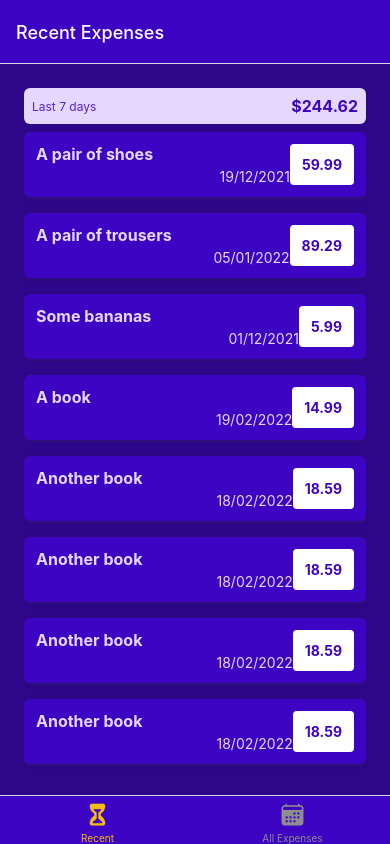
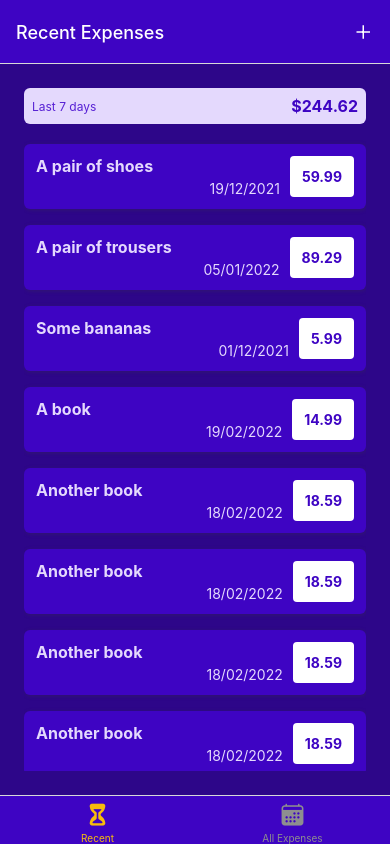
Before and after one commit to ahmed-safwat-elsherif/expenses-app, a React Native app: screen /ExploreExpenses in a window 390 px wide. Built offline with nearby package versions, Linux system fonts and the light colour scheme.

Commit message:
Add the Add expeses button

```diff
--- /dev/null
+++ b/src/components/expenses/AddExpenseButton.jsx
@@ -0,0 +1,13 @@
+import React, { useCallback } from 'react';
+import IconButton from '../shared/IconButton';
+import { useNavigation } from '@react-navigation/native';
+
+const AddExpenseButton = ({ tintColor }) => {
+  const { navigate } = useNavigation();
+
+  const handleOnPress = useCallback(() => navigate('ManageExpenses'), [navigate]);
+
+  return <IconButton name="add" size={24} color={tintColor} onPress={handleOnPress} />;
+};
+
+export default AddExpenseButton;
--- a/src/components/expenses/ExpenseItem.jsx
+++ b/src/components/expenses/ExpenseItem.jsx
@@ -1,15 +1,18 @@
 import React, { useMemo } from 'react';
 import { Pressable, StyleSheet, Text, View } from 'react-native';
+import { useNavigation } from '@react-navigation/native';
 import { COLORS } from '../../utils/theme';
 import formatDate from '../../utils/formatDate';
 
 const ExpenseItem = ({ description, amount, date }) => {
   const formattedDate = useMemo(() => formatDate(new Date(date)), [date]);
+  const { navigate } = useNavigation();
 
   return (
     <Pressable
+      onPress={() => navigate('ManageExpenses')}
       android_ripple={{ color: COLORS.primary700 }}
-      style={({ pressed }) => (pressed ? styles.pressable : null)}>
+      style={({ pressed }) => pressed && styles.pressable}>
       <View style={styles.expenseItem}>
         <View style={styles.itemInfo}>
           <Text style={[styles.textBase, styles.description]}>{description}</Text>
@@ -40,7 +43,7 @@ const styles = StyleSheet.create({
     shadowOffset: { width: 1, height: 1 },
     shadowOpacity: 0.4,
   },
-  itemInfo: { flex: 1 },
+  itemInfo: { flex: 1, paddingRight: 10 },
   textBase: {
     color: COLORS.primary50,
   },
--- a/src/components/expenses/ExpensesSummary.jsx
+++ b/src/components/expenses/ExpensesSummary.jsx
@@ -20,6 +20,7 @@ const styles = StyleSheet.create({
     flexDirection: 'row',
     justifyContent: 'space-between',
     alignItems: 'center',
+    marginBottom: 12,
   },
   period: {
     fontSize: fontSize(12),
--- /dev/null
+++ b/src/components/shared/IconButton.jsx
@@ -0,0 +1,29 @@
+import { Ionicons } from '@expo/vector-icons';
+import React from 'react';
+import { Pressable, StyleSheet, View } from 'react-native';
+
+/**
+ *
+ * @param {import('react').ComponentProps<typeof import('@expo/vector-icons').Ionicons> & {onPress?:import('react-native').PressableProps['onPress']}} param0
+ * @returns
+ */
+const IconButton = ({ onPress, ...iconProps }) => (
+  <Pressable onPress={onPress} style={({ pressed }) => pressed && styles.pressed}>
+    <View style={styles.buttonContainer}>
+      <Ionicons {...iconProps} />
+    </View>
+  </Pressable>
+);
+
+const styles = StyleSheet.create({
+  buttonContainer: {
+    borderRadius: 24,
+    padding: 6,
+    margin: 8,
+  },
+  pressed: {
+    opacity: 0.75,
+  },
+});
+
+export default IconButton;
--- a/src/providers/ExploreExpenses.jsx
+++ b/src/providers/ExploreExpenses.jsx
@@ -4,6 +4,7 @@ import AllExpenses from '../screens/AllExpenses';
 import RecentExpenses from '../screens/RecentExpenses';
 import { COLORS } from '../utils/theme';
 import { Ionicons } from '@expo/vector-icons';
+import AddExpenseButton from '../components/expenses/AddExpenseButton';
 
 const BottomTabs = createBottomTabNavigator();
 
@@ -14,6 +15,7 @@ const ExploreExpenses = () => (
       headerTintColor: 'white',
       tabBarStyle: { backgroundColor: COLORS.primary500 },
       tabBarActiveTintColor: COLORS.accent500,
+      headerRight: AddExpenseButton,
     }}>
     <BottomTabs.Screen
       name="RecentExpenses"
--- a/src/providers/StackNavigation.jsx
+++ b/src/providers/StackNavigation.jsx
@@ -2,17 +2,28 @@ import { createNativeStackNavigator } from '@react-navigation/native-stack';
 import React from 'react';
 import ManageExpenses from '../screens/ManageExpenses';
 import ExploreExpenses from './ExploreExpenses';
+import { COLORS } from '../utils/theme';
 
 const Stack = createNativeStackNavigator();
 
 const StackNavigation = () => (
-  <Stack.Navigator>
+  <Stack.Navigator
+    screenOptions={{
+      headerStyle: { backgroundColor: COLORS.primary500 },
+      headerTintColor: 'white',
+    }}>
     <Stack.Screen
       name="ExploreExpenses"
       component={ExploreExpenses}
       options={{ headerShown: false }}
     />
-    <Stack.Screen name="ManageExpenses" component={ManageExpenses} />
+    <Stack.Screen
+      name="ManageExpenses"
+      component={ManageExpenses}
+      options={{
+        presentation: 'modal',
+      }}
+    />
   </Stack.Navigator>
 );
 
```
